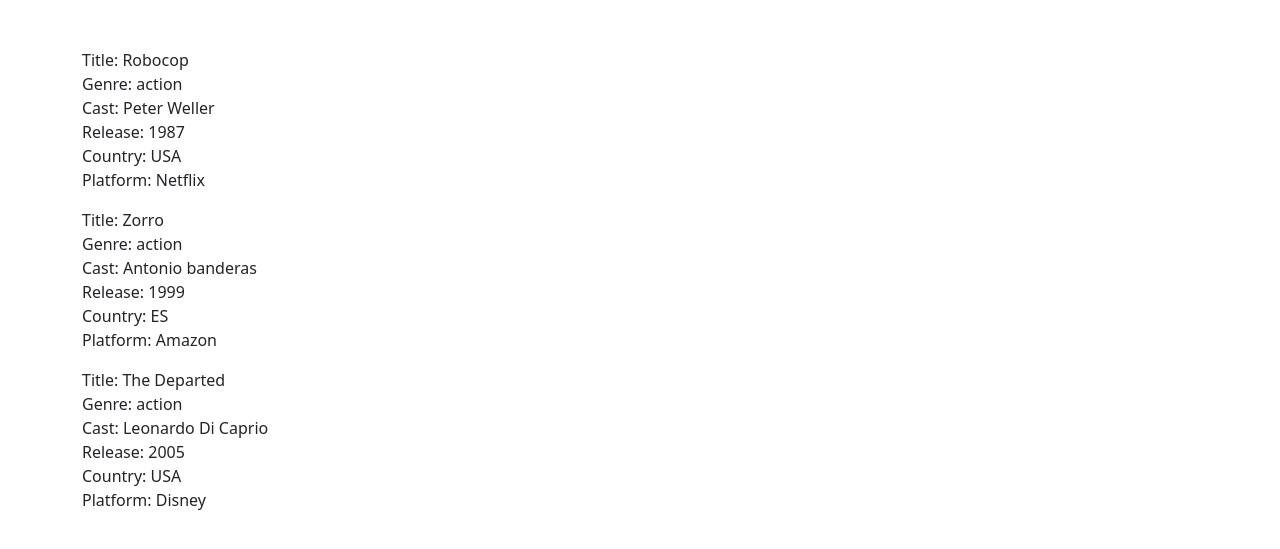
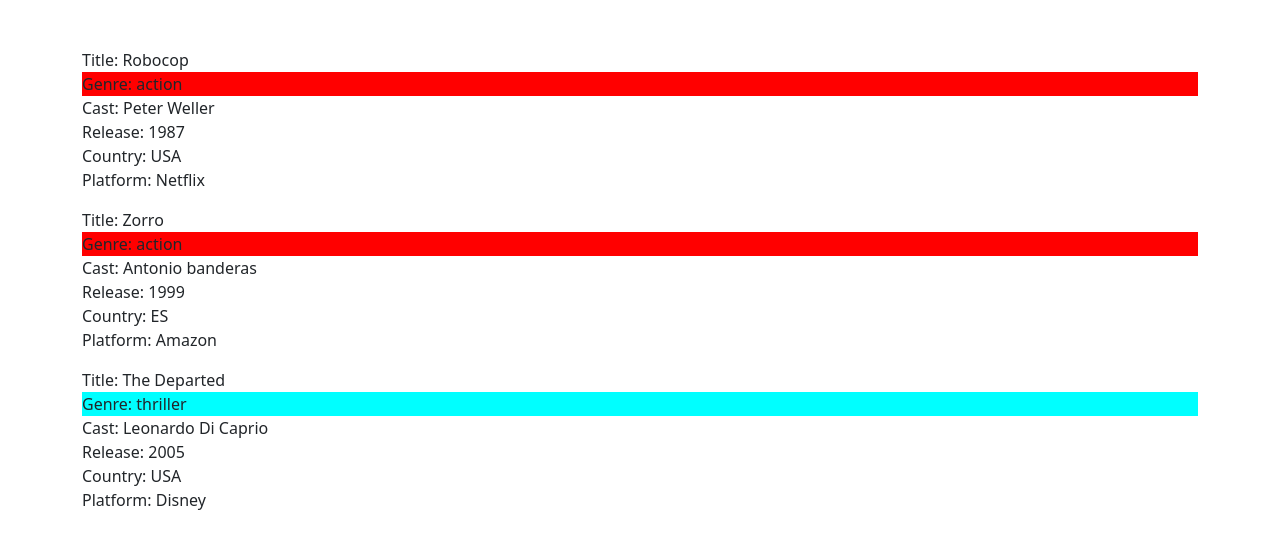
Before and after one commit to andreathepa/php-oop-1, a PHP site: page / in a window 1280 px wide. Shown: the top 549 px of the page. Run offline with PHP 8.4, Linux system fonts and the light colour scheme; some libraries are stand-ins or nearby versions.

Commit message:
function checkGenre, exercise done

```diff
--- a/index.php
+++ b/index.php
@@ -18,11 +18,20 @@
             $this->country = $country;
             $this->platform = $platform;
         }
+
+        public function checkGenre() {
+        if ($this->genre == 'action' || $this->genre == 'thriller'){
+            return true;
+        }
+        return false;
     }
 
-    $movie_1 = new movie('Robocop', 'action', 'Peter Weller', '1987', 'USA', 'Netflix');
-    $movie_2 = new movie('Zorro', 'action', 'Antonio banderas', '1999', 'ES', 'Amazon');
-    $movie_3 = new movie('The Departed', 'action', 'Leonardo Di Caprio', '2005', 'USA', 'Disney')
+
+    }
+
+    $movie_1 = new movie('Robocop', 'action', 'Peter Weller', 1987, 'USA', 'Netflix');
+    $movie_2 = new movie('Zorro', 'action', 'Antonio banderas', 1999, 'ES', 'Amazon');
+    $movie_3 = new movie('The Departed', 'thriller', 'Leonardo Di Caprio', 2005, 'USA', 'Disney')
 
 
 ?>
@@ -34,7 +43,7 @@
         <meta http-equiv="X-UA-Compatible" content="IE=edge">
         <meta name="viewport" content="width=device-width, initial-scale=1.0">
         <link href="https://cdn.jsdelivr.net/npm/bootstrap@5.3.0/dist/css/bootstrap.min.css" rel="stylesheet" integrity="sha384-9ndCyUaIbzAi2FUVXJi0CjmCapSmO7SnpJef0486qhLnuZ2cdeRhO02iuK6FUUVM" crossorigin="anonymous">
-        <link rel="stylesheet" href="./css/style.css">
+        <link rel="stylesheet" href="./style.css">
         <script src="https://cdn.jsdelivr.net/npm/bootstrap@5.3.0/dist/js/bootstrap.bundle.min.js" integrity="sha384-geWF76RCwLtnZ8qwWowPQNguL3RmwHVBC9FhGdlKrxdiJJigb/j/68SIy3Te4Bkz" crossorigin="anonymous"></script>
         <script src='https://unpkg.com/vue@3/dist/vue.global.js'></script>
         <script src="https://cdnjs.cloudflare.com/ajax/libs/axios/1.4.0/axios.min.js" integrity="sha512-uMtXmF28A2Ab/JJO2t/vYhlaa/3ahUOgj1Zf27M5rOo8/+fcTUVH0/E0ll68njmjrLqOBjXM3V9NiPFL5ywWPQ==" crossorigin="anonymous" referrerpolicy="no-referrer"></script>
@@ -49,7 +58,7 @@
                         <div class="col-12">
                             <ul class="list-unstyled">
                                 <li>Title: <?php echo $movie_1->title; ?></li>
-                                <li>Genre: <?php echo $movie_1->genre; ?></li>
+                                <li class="<?php if ($movie_1->checkGenre()) echo 'action'; ?>">Genre: <?php echo $movie_1->genre; ?></li>
                                 <li>Cast: <?php echo $movie_1->cast; ?></li>
                                 <li>Release: <?php echo $movie_1->release; ?></li>
                                 <li>Country: <?php echo $movie_1->country; ?></li>
@@ -59,7 +68,7 @@
                         <div class="col-12">
                             <ul class="list-unstyled">
                                 <li>Title: <?php echo $movie_2->title; ?></li>
-                                <li>Genre: <?php echo $movie_2->genre; ?></li>
+                                <li class="<?php if ($movie_1->checkGenre()) echo 'action'; ?>">Genre: <?php echo $movie_2->genre; ?></li>
                                 <li>Cast: <?php echo $movie_2->cast; ?></li>
                                 <li>Release: <?php echo $movie_2->release; ?></li>
                                 <li>Country: <?php echo $movie_2->country; ?></li>
@@ -69,7 +78,7 @@
                         <div class="col-12">
                             <ul class="list-unstyled">
                                 <li>Title: <?php echo $movie_3->title; ?></li>
-                                <li>Genre: <?php echo $movie_3->genre; ?></li>
+                                <li class="<?php if ($movie_1->checkGenre()) echo 'thriller'; ?>">Genre: <?php echo $movie_3->genre; ?></li>
                                 <li>Cast: <?php echo $movie_3->cast; ?></li>
                                 <li>Release: <?php echo $movie_3->release; ?></li>
                                 <li>Country: <?php echo $movie_3->country; ?></li>
--- /dev/null
+++ b/style.css
@@ -0,0 +1,7 @@
+.action{
+    background-color: red;
+}
+
+.thriller{
+    background-color: aqua;
+}
```
